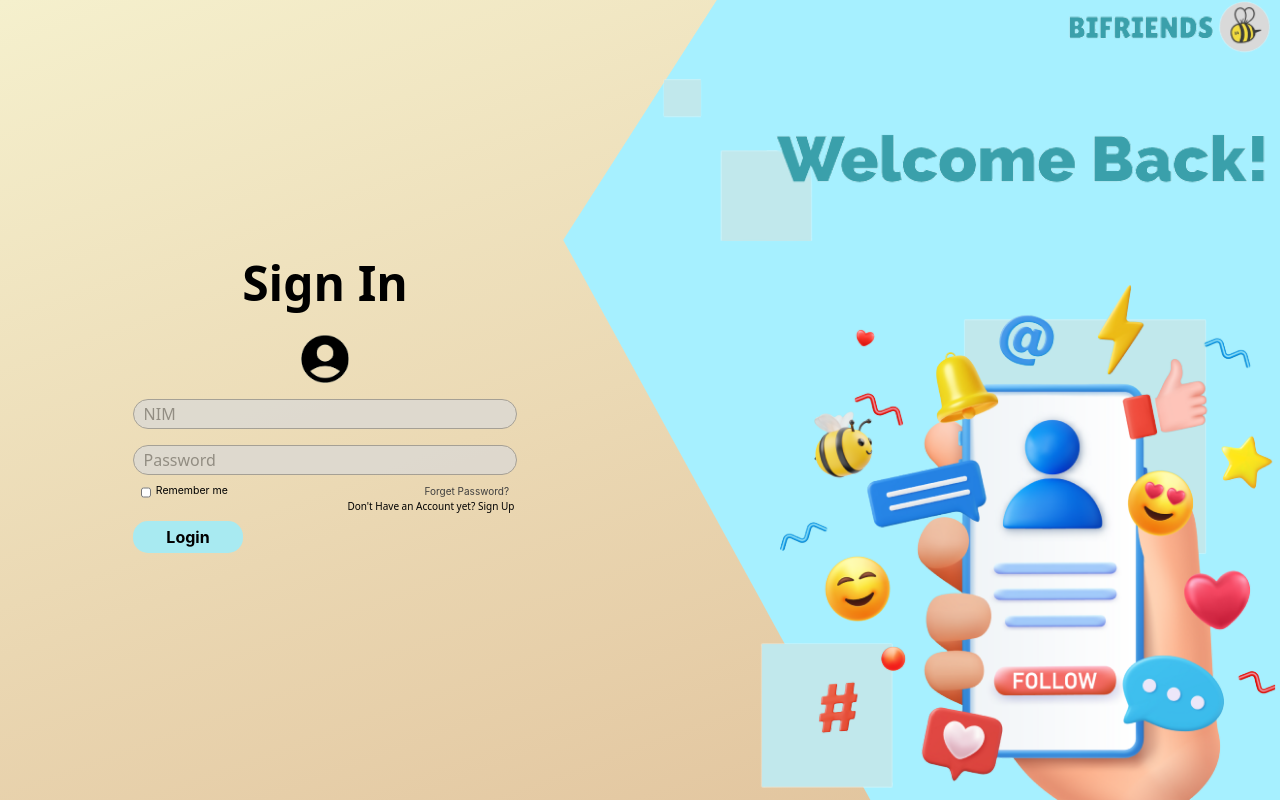
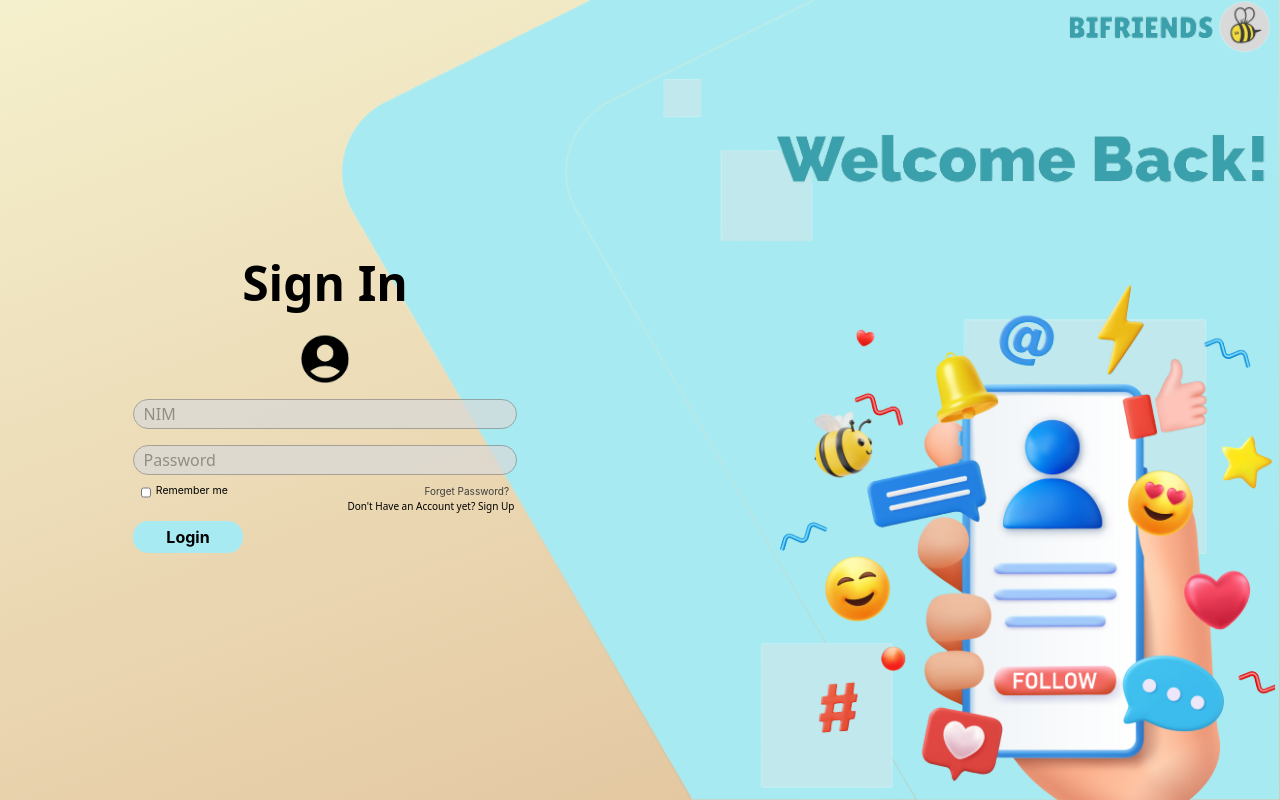
Before and after one commit to D4V1DYL/Bi-Friends-FE, a React (Vite) app: page / in a window 1280 px wide. Built offline with nearby package versions, Linux system fonts and the light colour scheme.

Commit message:
1-4A-Responsif_LoginPage_SmallFix
membuat BlueBg yang lancip menjadi tumbul

```diff
--- a/src/LoginFolder/LoginPage.css
+++ b/src/LoginFolder/LoginPage.css
@@ -12,14 +12,13 @@ body.LoginPage {
   background: linear-gradient(160deg, #F5F0CD, #e0c099);
 }
 
-.BlueBg {
-  width: 80vw;
+#BlueBg {
+  display: flex;
   height: 100vh;
-  background-color: #a6f0ff;
   position: absolute;
   top: 0;
   right: 0;
-  clip-path: polygon(45% 0, 100% 0, 100% 100%, 60% 100%, 30% 30%);
+  z-index: 1;
 }
 
 
--- a/src/LoginFolder/LoginPage.tsx
+++ b/src/LoginFolder/LoginPage.tsx
@@ -2,6 +2,7 @@ import "../LoginFolder/LoginPage.css"
 import LogPhone from "../assets/LogPhone.svg";
 import icon from  "../assets/IconSignIn.svg";
 import SecondLayer from "../assets/SecondLayer.svg";
+import BlueBg from "../assets/BlueBg.svg";
 import { useNavigate } from "react-router-dom";
 import { Link } from "react-router-dom";
 import { useEffect, useState } from "react";
@@ -60,7 +61,7 @@ function LoginPage(){
             <div id="TheTemplate_Login">
 
                 <div className="AllImg">
-                    <div className="BlueBg"></div>
+                    <img id="BlueBg" src={BlueBg} alt="BlueBg" />
                     <img id="TheImage" src={LogPhone} alt="loginImg" />
                     <img id="SL" src={SecondLayer} alt="SecondLayer"></img>
                 </div>
```
